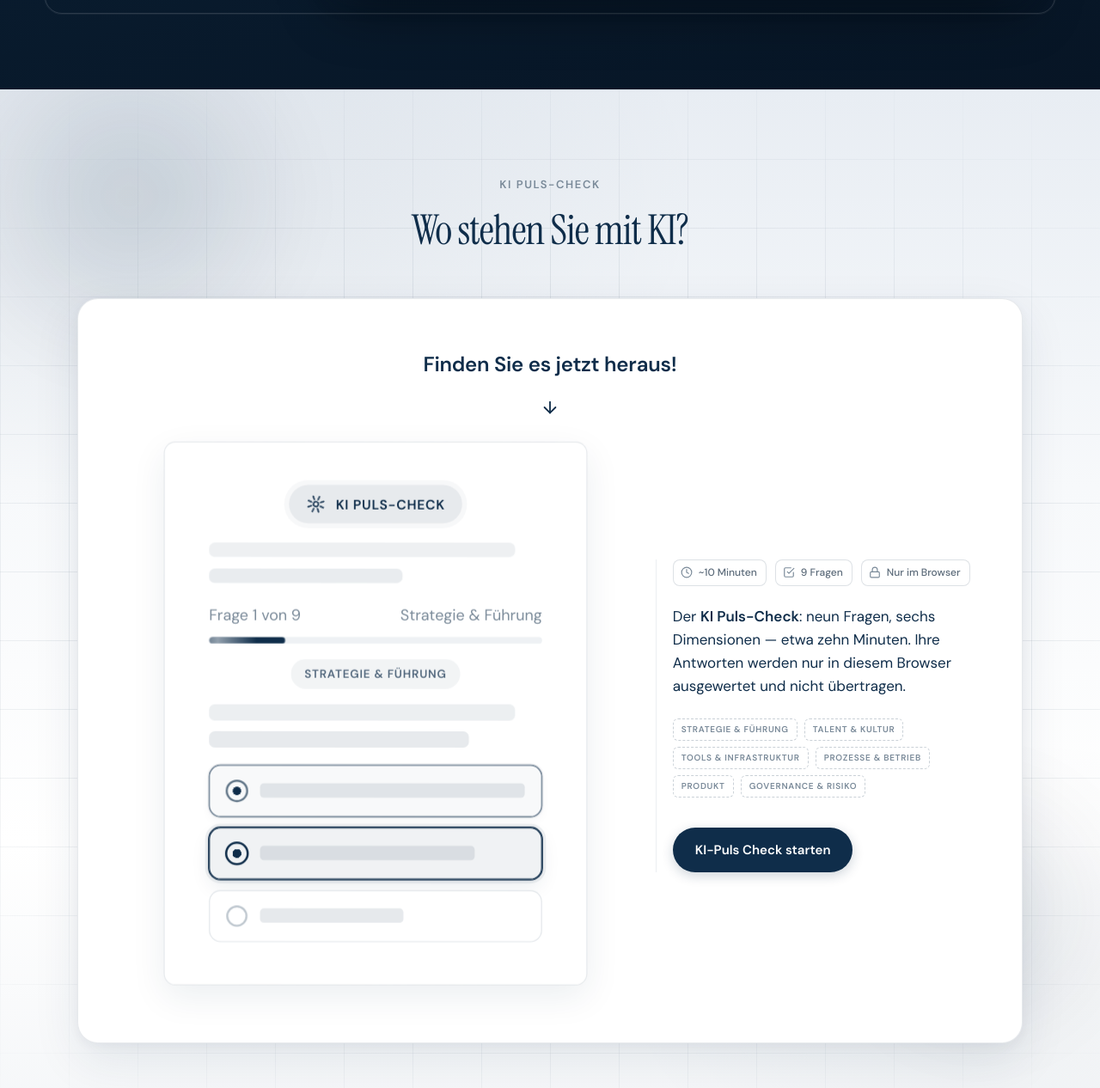
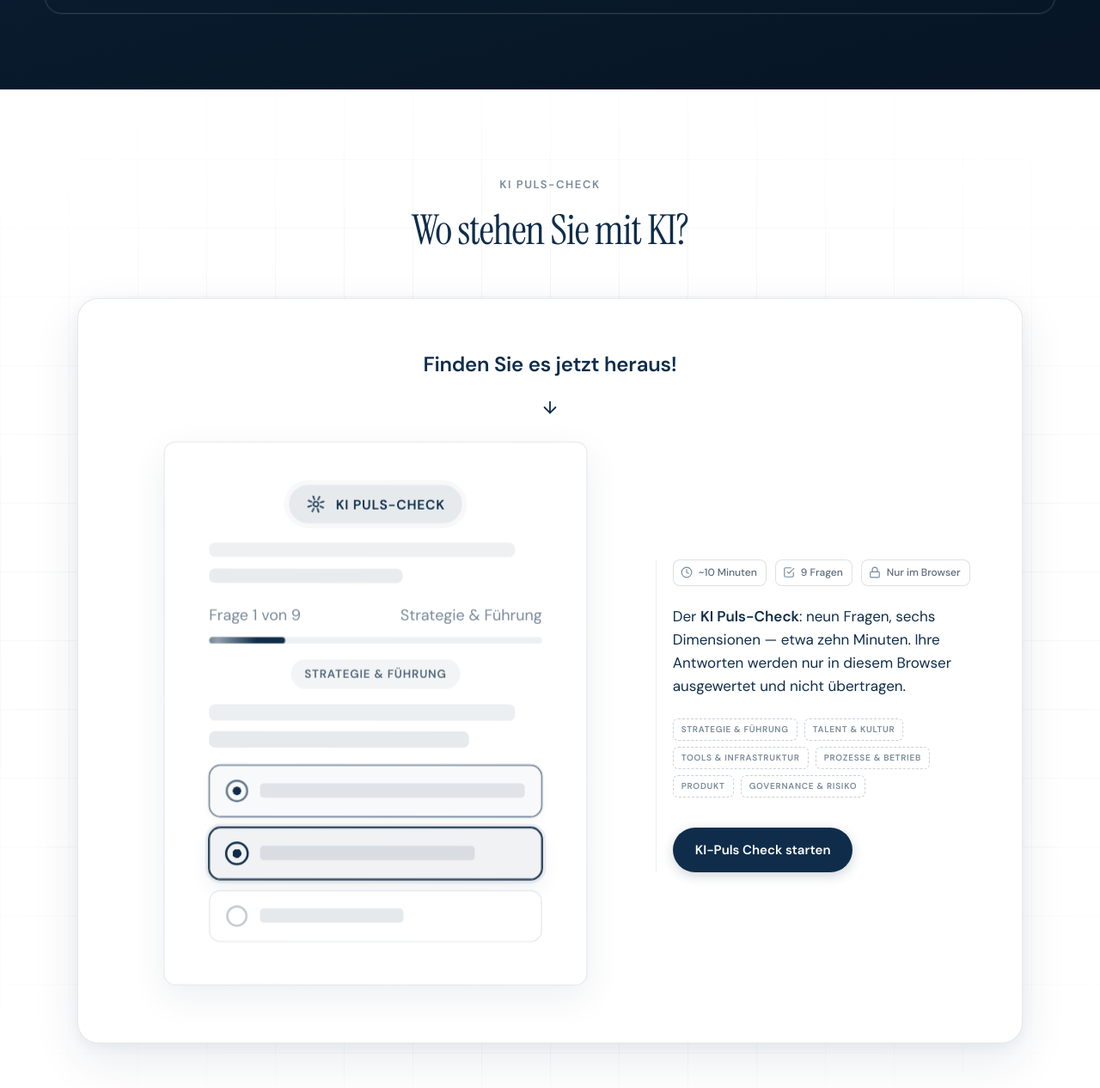
Before and after one commit to rmbe41/apex-website, a plain HTML site: page index.html in a window 1280 px wide. Shown: the part 3014-4280 px from the top of the page at 86% size. Drawn offline with Linux system fonts and the light colour scheme.

Commit message:
Remove ambient elements from KI Puls-Check section and simplify styles for improved clarity and responsiveness. Updated background styles to a solid color and adjusted box-shadow properties for buttons.

```diff
--- a/index.html
+++ b/index.html
@@ -501,10 +501,6 @@
       </section>
 
       <section class="section band band--light pulscheck-band" id="pulscheck">
-        <div class="pulscheck-band-ambient" aria-hidden="true">
-          <span class="pulscheck-ambient-orb pulscheck-ambient-orb--a"></span>
-          <span class="pulscheck-ambient-orb pulscheck-ambient-orb--b"></span>
-        </div>
         <div class="container pulscheck">
           <p class="section-label">KI Puls-Check</p>
           <h2 class="section-title pulscheck-section-title">Wo stehen Sie mit KI?</h2>
--- a/styles.css
+++ b/styles.css
@@ -1075,10 +1075,7 @@ button {
   border-radius: calc(var(--radius-lg) - 4px);
   border: 1px solid color-mix(in srgb, var(--accent) 10%, transparent);
   background: var(--surface);
-  box-shadow:
-    0 24px 64px rgba(0, 0, 0, 0.45),
-    0 8px 28px color-mix(in srgb, var(--navy) 38%, transparent),
-    inset 0 1px 0 color-mix(in srgb, var(--accent) 6%, transparent);
+  box-shadow: none;
   overflow: hidden;
   color: var(--text);
 }
@@ -1507,7 +1504,7 @@ button {
   scroll-margin-top: calc(var(--nav-h) + 12px);
 }
 
-/* Dezent abgesetzt: Verlauf + Gitter (::before, über dem Verlauf sichtbar) */
+/* Dezent abgesetzt: weißer Grund + Gitter (::before), nach außen in Weiß auslaufend */
 .pulscheck-band.band--light {
   position: relative;
   overflow: hidden;
@@ -1515,13 +1512,7 @@ button {
   padding-bottom: 108px;
   border-top: 1px solid rgba(15, 45, 74, 0.1);
   border-bottom: 1px solid rgba(15, 45, 74, 0.07);
-  background-color: #f3f6f9;
-  background-image:
-    radial-gradient(ellipse 85% 55% at 15% 10%, rgba(15, 45, 74, 0.055), transparent 58%),
-    radial-gradient(ellipse 70% 45% at 92% 85%, rgba(15, 45, 74, 0.04), transparent 52%),
-    linear-gradient(180deg, #e8edf3 0%, #f7f9fb 38%, #ffffff 72%, #f4f6f8 100%);
-  background-size: auto, auto, auto;
-  background-repeat: no-repeat, no-repeat, no-repeat;
+  background: #ffffff;
 }
 
 .pulscheck-band.band--light::before {
@@ -1531,77 +1522,12 @@ button {
   z-index: 0;
   pointer-events: none;
   background-image:
-    linear-gradient(rgba(15, 45, 74, 0.1) 1px, transparent 1px),
-    linear-gradient(90deg, rgba(15, 45, 74, 0.1) 1px, transparent 1px);
+    linear-gradient(rgba(15, 45, 74, 0.07) 1px, transparent 1px),
+    linear-gradient(90deg, rgba(15, 45, 74, 0.07) 1px, transparent 1px);
   background-size: var(--hero-grid-step) var(--hero-grid-step);
   background-position: 0 0;
-  -webkit-mask-image: radial-gradient(ellipse 80% 60% at 50% 50%, black 40%, transparent 100%);
-  mask-image: radial-gradient(ellipse 80% 60% at 50% 50%, black 40%, transparent 100%);
-}
-
-.pulscheck-band-ambient {
-  position: absolute;
-  inset: 0;
-  pointer-events: none;
-  z-index: 0;
-}
-
-.pulscheck-ambient-orb {
-  position: absolute;
-  border-radius: 50%;
-  filter: blur(48px);
-}
-
-.pulscheck-ambient-orb--a {
-  width: min(420px, 55vw);
-  height: min(420px, 55vw);
-  top: -8%;
-  left: -6%;
-  background: radial-gradient(circle, rgba(15, 45, 74, 0.14) 0%, transparent 68%);
-}
-
-.pulscheck-ambient-orb--b {
-  width: min(360px, 48vw);
-  height: min(360px, 48vw);
-  right: -4%;
-  bottom: 6%;
-  background: radial-gradient(circle, rgba(15, 45, 74, 0.1) 0%, transparent 70%);
-}
-
-@media (prefers-reduced-motion: no-preference) {
-  .pulscheck-ambient-orb--a {
-    animation: pulscheck-ambient-drift-a 14s ease-in-out infinite;
-  }
-
-  .pulscheck-ambient-orb--b {
-    animation: pulscheck-ambient-drift-b 16s ease-in-out infinite;
-  }
-}
-
-@keyframes pulscheck-ambient-drift-a {
-  0%,
-  100% {
-    transform: translate(0, 0) scale(1);
-    opacity: 0.85;
-  }
-
-  50% {
-    transform: translate(18px, 12px) scale(1.06);
-    opacity: 1;
-  }
-}
-
-@keyframes pulscheck-ambient-drift-b {
-  0%,
-  100% {
-    transform: translate(0, 0) scale(1);
-    opacity: 0.75;
-  }
-
-  50% {
-    transform: translate(-14px, -10px) scale(1.05);
-    opacity: 1;
-  }
+  -webkit-mask-image: radial-gradient(ellipse 90% 75% at 50% 50%, black 22%, transparent 80%);
+  mask-image: radial-gradient(ellipse 90% 75% at 50% 50%, black 22%, transparent 80%);
 }
 
 .pulscheck-band .container {
```
